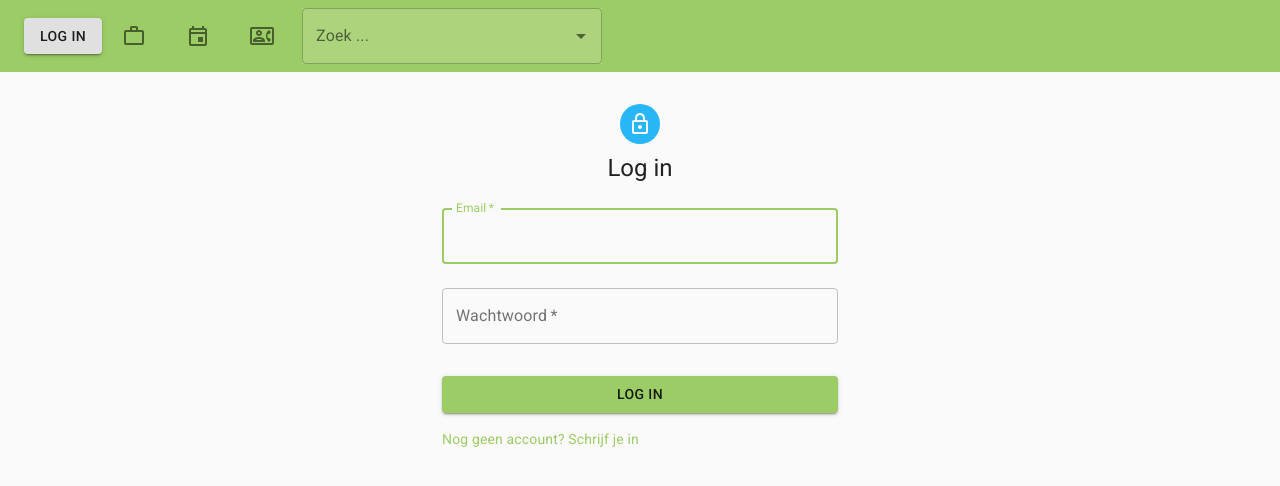
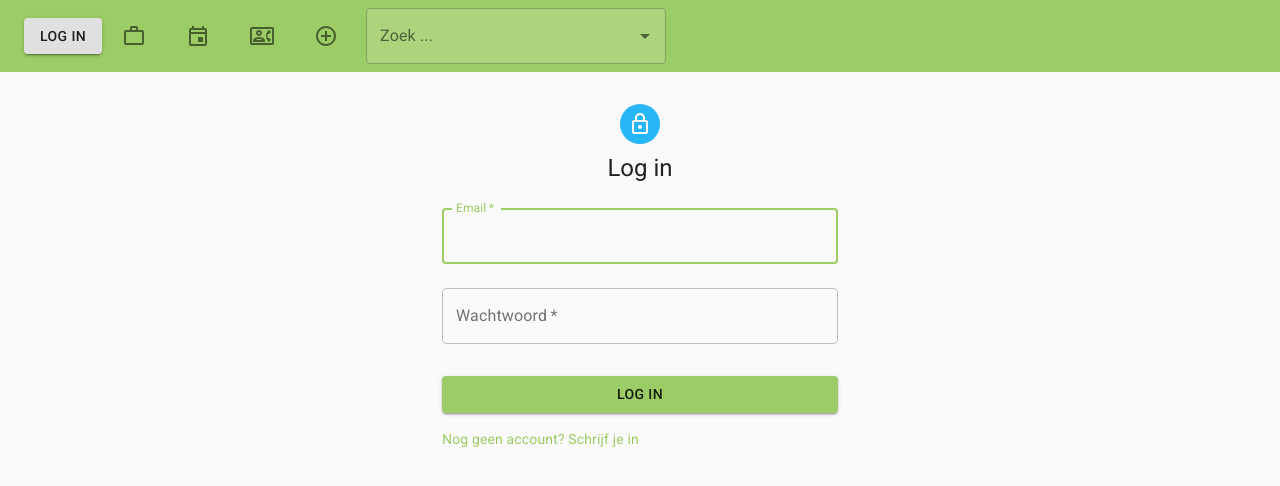
Before and after one commit to Luc-Govaarts/Risottini-CRM-Tool-Front, a React (Create React App) app: page /login in a window 1280 px wide. Shown: the top 486 px of the page. Built offline with nearby package versions, Linux system fonts and the light colour scheme; no server answers.

Commit message:
Update MyAppBar.js
Adding add lead button reference

```diff
--- a/src/Components/Navigation/MyAppBar.js
+++ b/src/Components/Navigation/MyAppBar.js
@@ -4,6 +4,7 @@ import { AppBar, Toolbar, Box, IconButton } from '@material-ui/core'
 import WorkIcon from '@material-ui/icons/WorkOutlineOutlined'
 import ContactPhoneIcon from '@material-ui/icons/ContactPhoneOutlined'
 import EventIcon from '@material-ui/icons/EventOutlined'
+import AddCircleOutlineIcon from '@material-ui/icons/AddCircleOutline';
 import { selectToken } from '../../store/user/selectors'
 import { useSelector } from 'react-redux'
 import LoggedIn from './LoggedIn'
@@ -40,6 +41,9 @@ export default function MyAppBar() {
 					<IconButton href='/contacts'>
 						<ContactPhoneIcon className={classes.icon}></ContactPhoneIcon>
 					</IconButton>
+					<IconButton href='/leads/add'>
+						<AddCircleOutlineIcon className={classes.icon}></AddCircleOutlineIcon>
+					</IconButton>
 				</Box>
 				<SearchBar
 					style={{ width: '150px' }}
```
